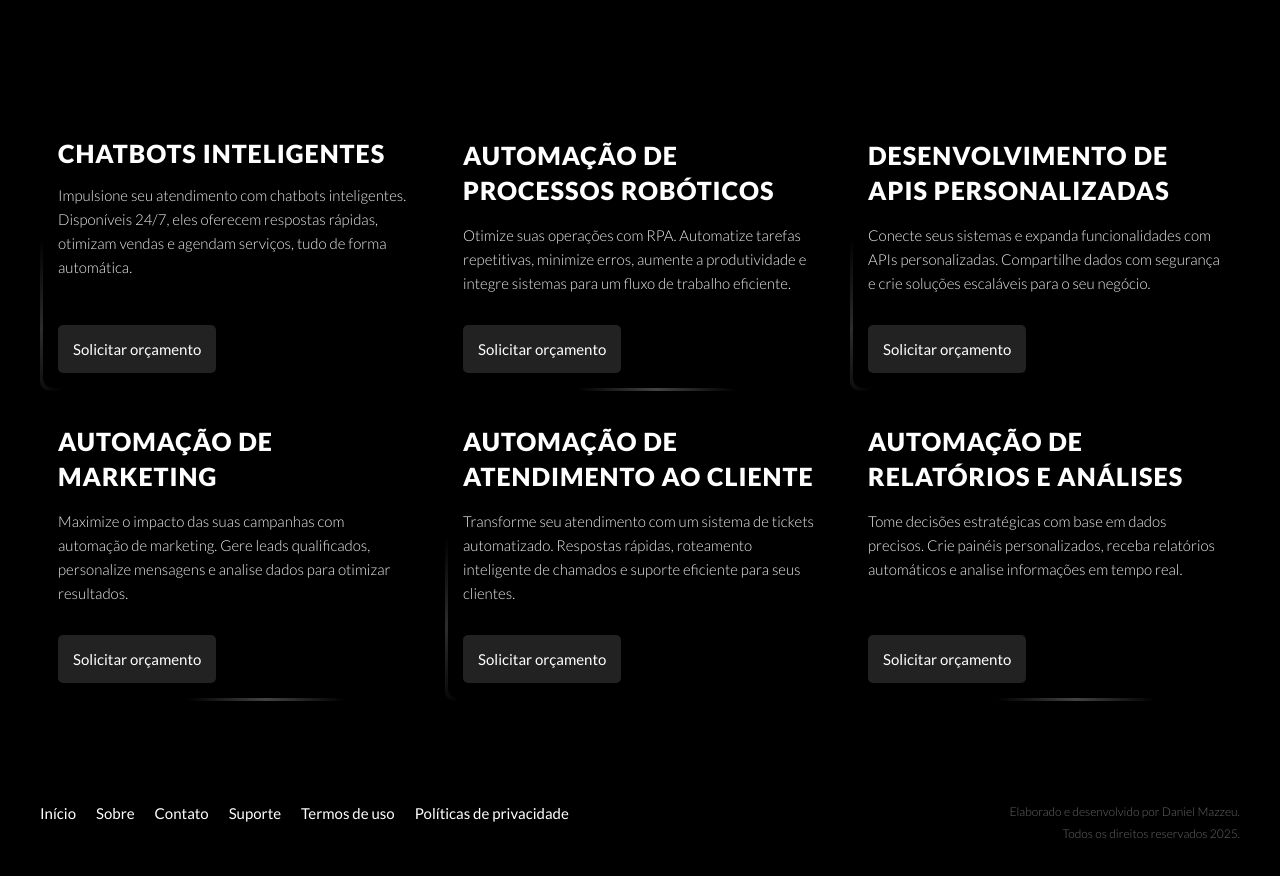
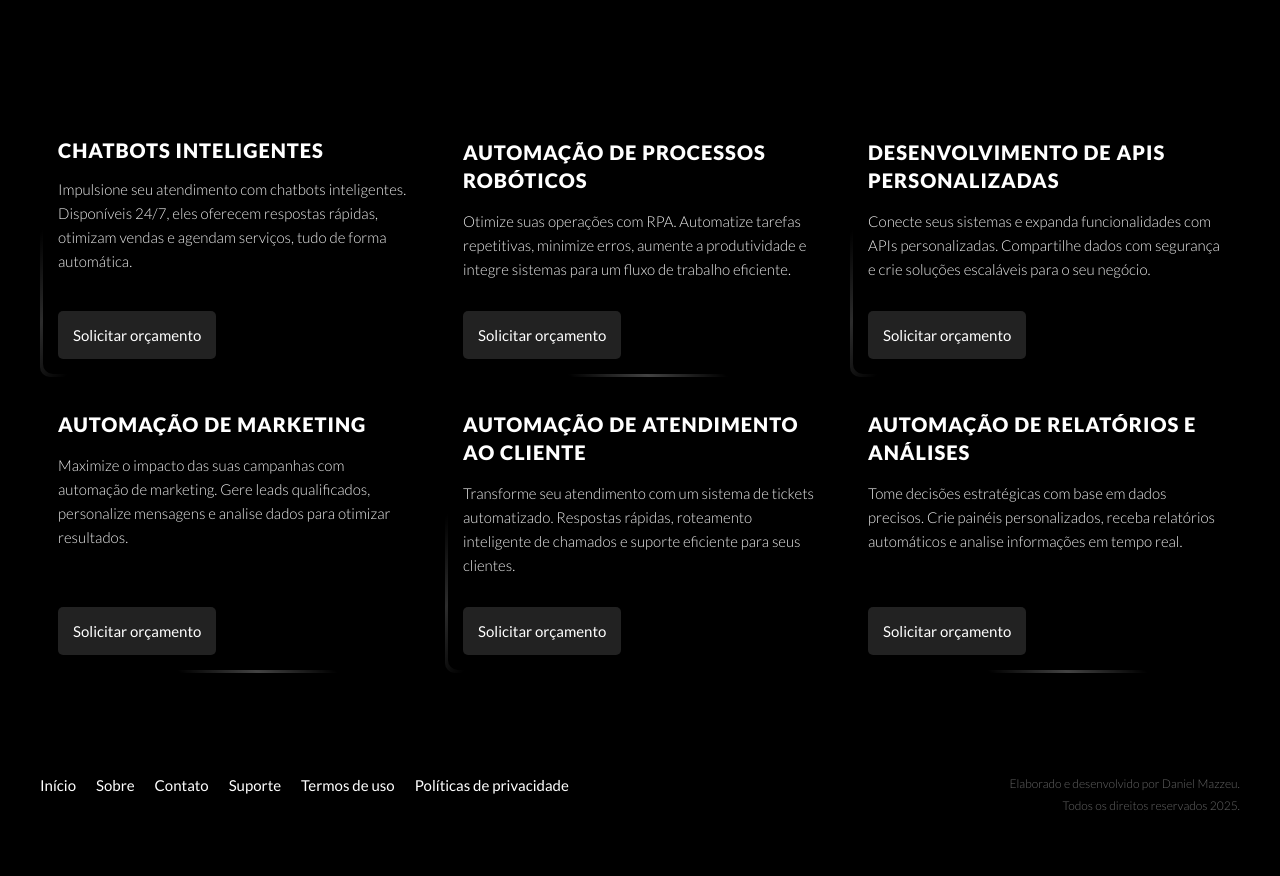
Before and after one commit to danmzzu/loo9, a plain HTML site: page index.html in a window 1280 px wide. Shown: the part 780-1656 px from the top of the page. Drawn offline with nearby package versions, Linux system fonts and the light colour scheme.

Commit message:
Update index.html

```diff
--- a/index.html
+++ b/index.html
@@ -120,7 +120,7 @@
             <section class="grid grid-3 ggap-15">
                 <div class="card">
                     <div class="card-container">
-                        <h1 class="fs-25 fw-900 ls-1 uppercase theme-color">Chatbots Inteligentes</h1>
+                        <h1 class="fs-20 fw-900 ls-1 uppercase theme-color">Chatbots Inteligentes</h1>
                         <p class="fs-15 fw-300 lh-1-6 primary-color">Impulsione seu atendimento com chatbots inteligentes. Disponíveis 24/7, eles oferecem respostas rápidas, otimizam vendas e agendam serviços, tudo de forma automática.</p>
                         <div class="card-gap"></div>
                         <a class="b-0 b-radius-5 p-15 button-color button-hover-color button-bg-color button-hover-bg-color fs-15 fw-500" style="width: fit-content;" href="https://wa.me/5516993530533" target="_blank">Solicitar orçamento</a>
@@ -128,7 +128,7 @@
                 </div>
                 <div class="card">
                     <div class="card-container">
-                        <h1 class="fs-25 fw-900 ls-1 lh-1-4 uppercase theme-color">Automação de Processos Robóticos</h1>
+                        <h1 class="fs-20 fw-900 ls-1 lh-1-4 uppercase theme-color">Automação de Processos Robóticos</h1>
                         <p class="fs-15 fw-300 lh-1-6 primary-color">Otimize suas operações com RPA. Automatize tarefas repetitivas, minimize erros, aumente a produtividade e integre sistemas para um fluxo de trabalho eficiente.</p>
                         <div class="card-gap"></div>
                         <a class="b-0 b-radius-5 p-15 button-color button-hover-color button-bg-color button-hover-bg-color fs-15 fw-500" style="width: fit-content;" href="https://wa.me/5516993530533" target="_blank">Solicitar orçamento</a>
@@ -136,7 +136,7 @@
                 </div>
                 <div class="card">
                     <div class="card-container">
-                        <h1 class="fs-25 fw-900 ls-1 lh-1-4 uppercase theme-color">Desenvolvimento de APIs Personalizadas</h1>
+                        <h1 class="fs-20 fw-900 ls-1 lh-1-4 uppercase theme-color">Desenvolvimento de APIs Personalizadas</h1>
                         <p class="fs-15 fw-300 lh-1-6 primary-color">Conecte seus sistemas e expanda funcionalidades com APIs personalizadas. Compartilhe dados com segurança e crie soluções escaláveis para o seu negócio.</p>
                         <div class="card-gap"></div>
                         <a class="b-0 b-radius-5 p-15 button-color button-hover-color button-bg-color button-hover-bg-color fs-15 fw-500" style="width: fit-content;" href="https://wa.me/5516993530533" target="_blank">Solicitar orçamento</a>
@@ -144,7 +144,7 @@
                 </div>
                 <div class="card">
                     <div class="card-container">
-                        <h1 class="fs-25 fw-900 ls-1 lh-1-4 uppercase theme-color">Automação de Marketing</h1>
+                        <h1 class="fs-20 fw-900 ls-1 lh-1-4 uppercase theme-color">Automação de Marketing</h1>
                         <p class="fs-15 fw-300 lh-1-6 primary-color">Maximize o impacto das suas campanhas com automação de marketing. Gere leads qualificados, personalize mensagens e analise dados para otimizar resultados.</p>
                         <div class="card-gap"></div>
                         <a class="b-0 b-radius-5 p-15 button-color button-hover-color button-bg-color button-hover-bg-color fs-15 fw-500" style="width: fit-content;" href="https://wa.me/5516993530533" target="_blank">Solicitar orçamento</a>
@@ -152,7 +152,7 @@
                 </div>
                 <div class="card">
                     <div class="card-container">
-                        <h1 class="fs-25 fw-900 ls-1 lh-1-4 uppercase theme-color">Automação de Atendimento ao Cliente</h1>
+                        <h1 class="fs-20 fw-900 ls-1 lh-1-4 uppercase theme-color">Automação de Atendimento ao Cliente</h1>
                         <p class="fs-15 fw-300 lh-1-6 primary-color">Transforme seu atendimento com um sistema de tickets automatizado. Respostas rápidas, roteamento inteligente de chamados e suporte eficiente para seus clientes.</p>
                         <div class="card-gap"></div>
                         <a class="b-0 b-radius-5 p-15 button-color button-hover-color button-bg-color button-hover-bg-color fs-15 fw-500" style="width: fit-content;" href="https://wa.me/5516993530533" target="_blank">Solicitar orçamento</a>
@@ -160,7 +160,7 @@
                 </div>
                 <div class="card">
                     <div class="card-container">
-                        <h1 class="fs-25 fw-900 ls-1 lh-1-4 uppercase theme-color">Automação de Relatórios e Análises</h1>
+                        <h1 class="fs-20 fw-900 ls-1 lh-1-4 uppercase theme-color">Automação de Relatórios e Análises</h1>
                         <p class="fs-15 fw-300 lh-1-6 primary-color">Tome decisões estratégicas com base em dados precisos. Crie painéis personalizados, receba relatórios automáticos e analise informações em tempo real.</p>
                         <div class="card-gap"></div>
                         <a class="b-0 b-radius-5 p-15 button-color button-hover-color button-bg-color button-hover-bg-color fs-15 fw-500" style="width: fit-content;" href="https://wa.me/5516993530533" target="_blank">Solicitar orçamento</a>
```
